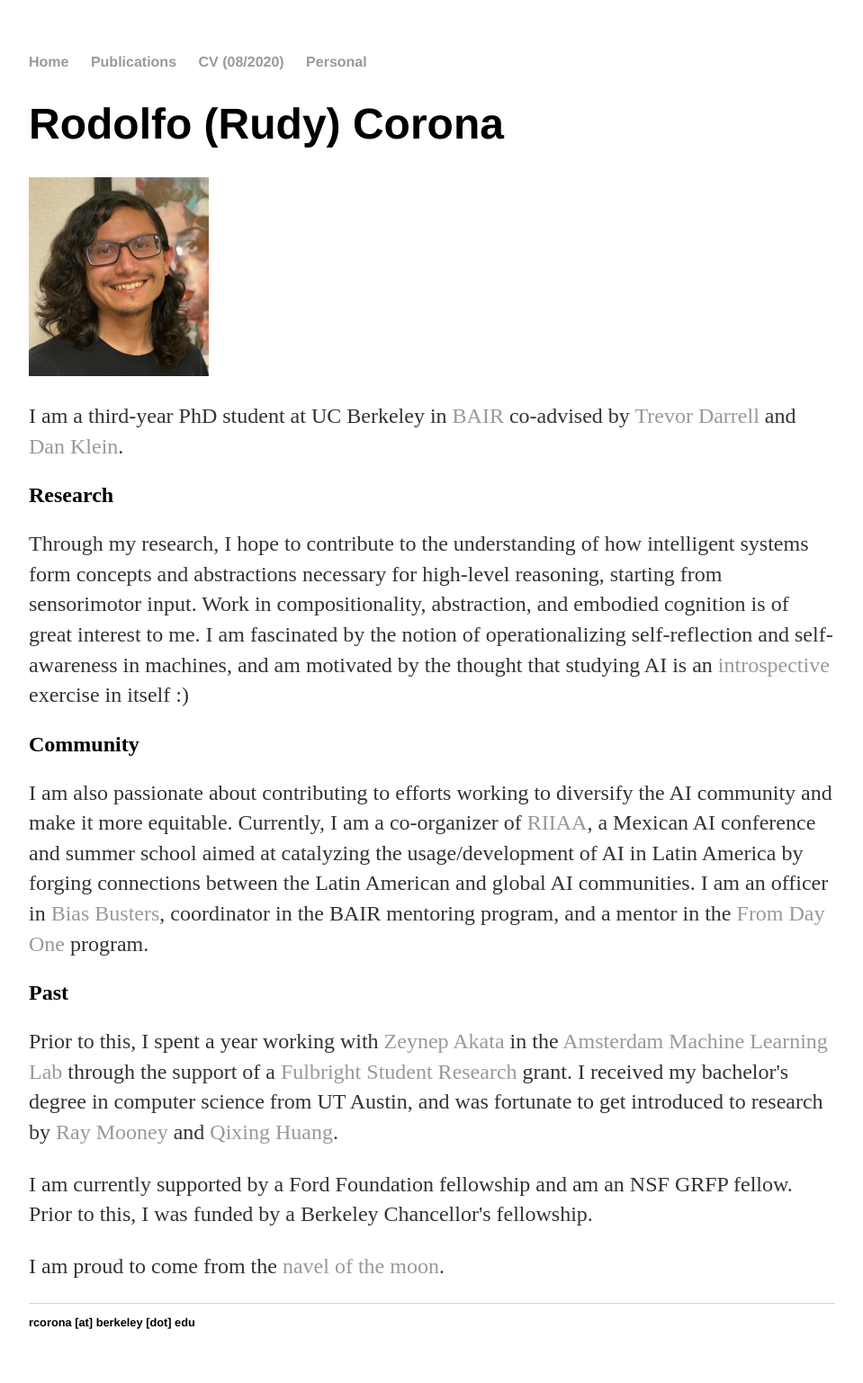
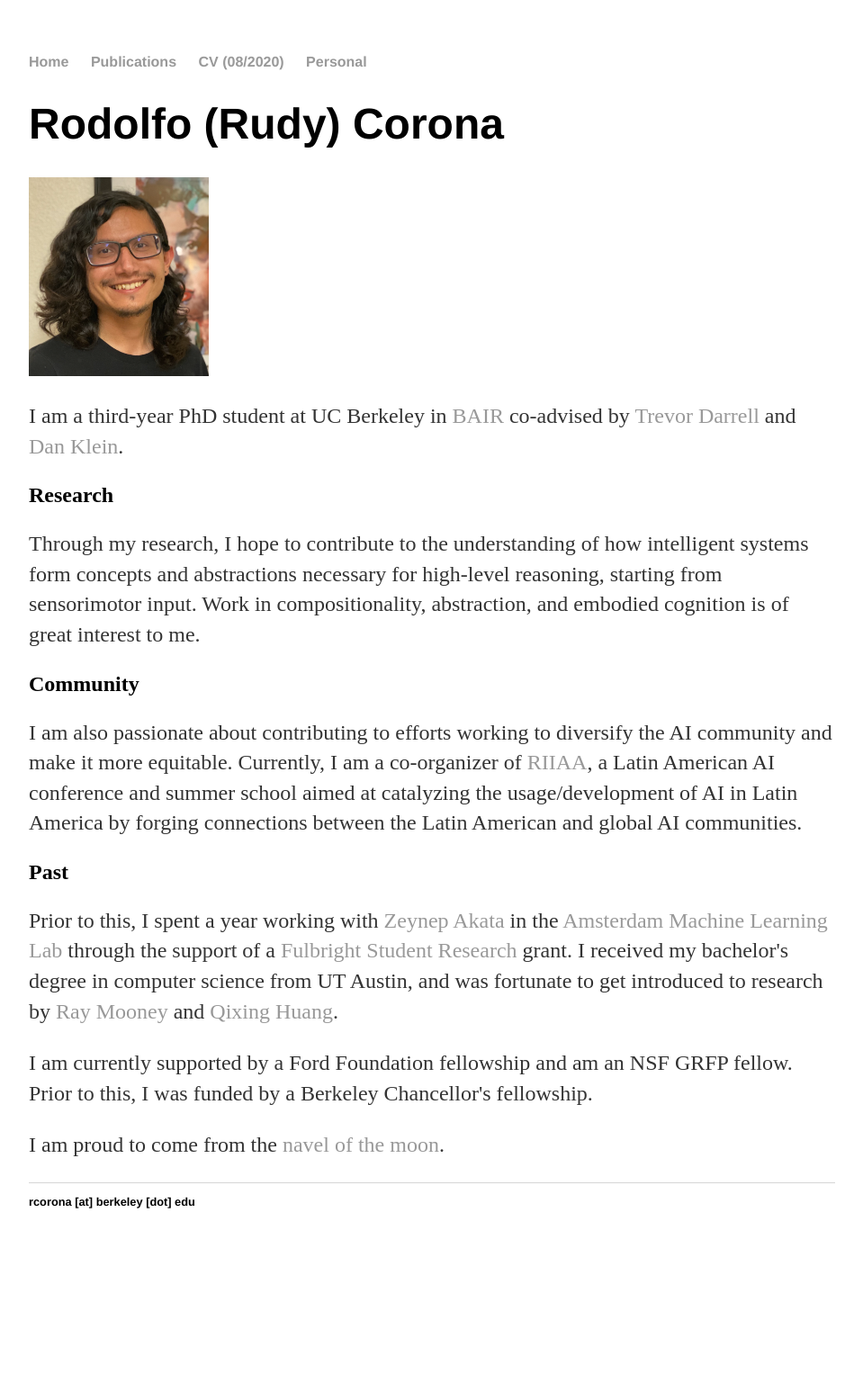
Before and after one commit to rcorona/old_website, a Jekyll site: the page built from index.html, in a window 1280 px wide. Shown: the whole page at 90% size, without its empty margins (160-1119 px from the left). Built offline with Jekyll 4.4.1, drawn with Linux system fonts in a browser that asks for light colours; after the commit the page ends 1403 px from its top, so only the background shows below that.

Commit message:
Update index.html

```diff
--- a/index.html
+++ b/index.html
@@ -25,17 +25,12 @@ title: Rodolfo Corona
 	<p style="font-size:24px;">
 	Through my research, I hope to contribute to the understanding of how intelligent systems form concepts and abstractions necessary for high-level
 	reasoning, starting from sensorimotor input. Work in compositionality, abstraction, and embodied cognition is of great interest to me.
-	I am fascinated by the notion of operationalizing self-reflection and self-awareness in machines,
-	and am motivated by the thought that studying AI is an
-	<a href="https://en.wikipedia.org/wiki/Ouroboros">introspective</a> exercise in itself :)
 	</p>
 	<h2>Community</h2>
 	<p style="font-size:24px;">
 	I am also passionate about contributing to efforts working to diversify the AI community and make it more equitable.
-	Currently, I am a co-organizer of <a href="https://riiaa.org/en/home/">RIIAA</a>, a Mexican AI conference and summer school aimed at catalyzing
+	Currently, I am a co-organizer of <a href="https://riiaa.org/en/home/">RIIAA</a>, a Latin American AI conference and summer school aimed at catalyzing
 	the usage/development of AI in Latin America by forging connections between the Latin American and global AI communities.
-	I am an officer in <a href="https://biasbusters.berkeley.edu/">Bias Busters</a>, coordinator in the BAIR mentoring program,
-	and a mentor in the <a href="https://cejce.berkeley.edu/clsd">From Day One</a> program.
 	</p>
 	<h2>Past</h2>
 	<p style="font-size:24px;">
```
